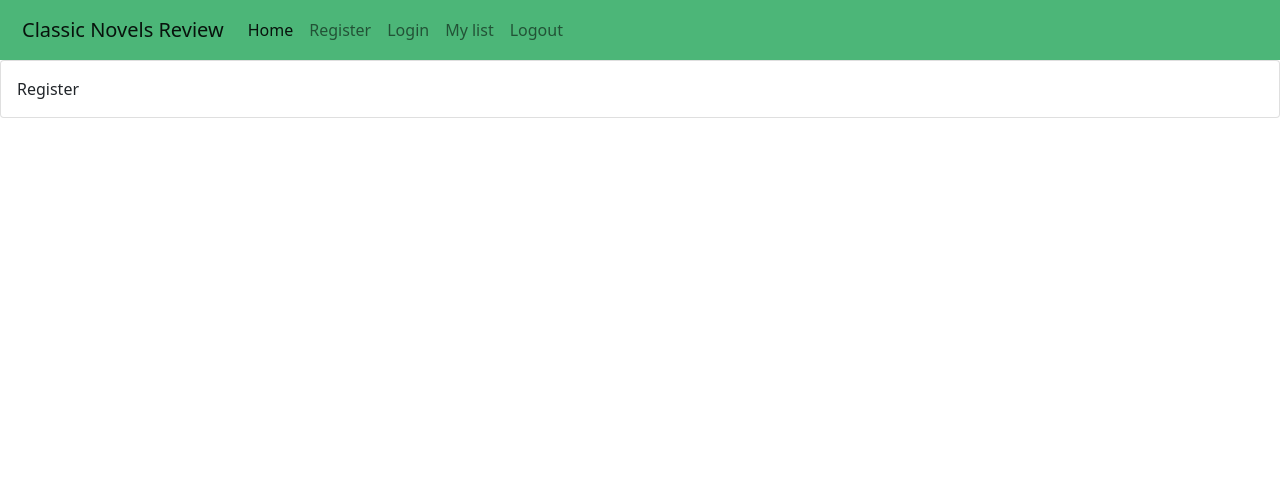
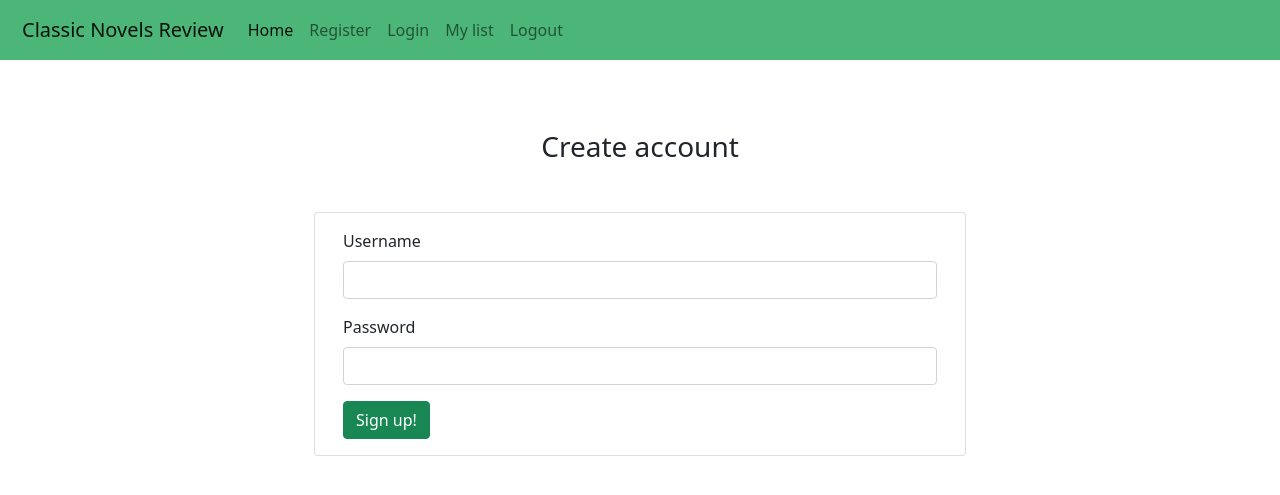
Before and after one commit to dennisdevio/milestone-project-3, a Flask app: page /register in a window 1280 px wide. Shown: the top 495 px of the page. Run offline with Flask 2, Linux system fonts and the light colour scheme; some libraries are stand-ins or nearby versions.

Commit message:
add registration page

```diff
--- a/static/css/style.css
+++ b/static/css/style.css
@@ -1,3 +1,5 @@
+/* BODY */
+
 * {
     margin: 0;
     padding: 0;
@@ -8,6 +10,9 @@ html {
     scroll-behavior: smooth;
   }
 
+
+/* NAVBAR */
+
 .navbar {
     padding: 10px;
     background-color: rgba(23, 161, 80, 0.767);
@@ -17,3 +22,21 @@ html {
     border-bottom: 1px solid rgb(51, 50, 50);
 
 }
+
+
+/* Registration form */
+
+h3 {
+    margin-top: 70px;
+}
+
+.card {
+    margin-top: 40px;
+}
+
+
+/*
+button {
+    color: rgba(23, 161, 80, 0.767);
+}
+*/
--- a/templates/base.html
+++ b/templates/base.html
@@ -34,9 +34,9 @@
                         </li>
                         <li class="nav-item">
                             <a class="nav-link" href="#">My list</a>
-                            <li class="nav-item">
-                                <a class="nav-link" href="#">Logout</a>
-                            </li>
+                        </li>
+                        <li class="nav-item">
+                            <a class="nav-link" href="#">Logout</a>
                         </li>
                     </ul>
                 </div>
--- a/templates/register.html
+++ b/templates/register.html
@@ -1,9 +1,23 @@
 {% extends 'base.html' %}
 {% block content %}
 
-    <div class="card">
-        <div class="card-body">
-            Register
+    <h3 class="text-center">Create account</h3>
+
+    <div class="row">
+        <div class="card col-md-6 offset-md-3">
+            <div class="card-body">
+                <form method="POST" action="{{ url_for('register') }}">
+                    <div class="mb-3">
+                        <label for="username" class="form-label">Username</label>
+                        <input type="text" class="form-control" name="username" id="username" aria-describedby="emailHelp">
+                    </div>
+                    <div class="mb-3">
+                        <label for="password" class="form-label">Password</label>
+                        <input type="password" class="form-control" name="password" id="password">
+                    </div>
+                    <button type="submit" class="btn btn-success">Sign up!</button>
+                </form>
+            </div>
         </div>
     </div>
 
```
